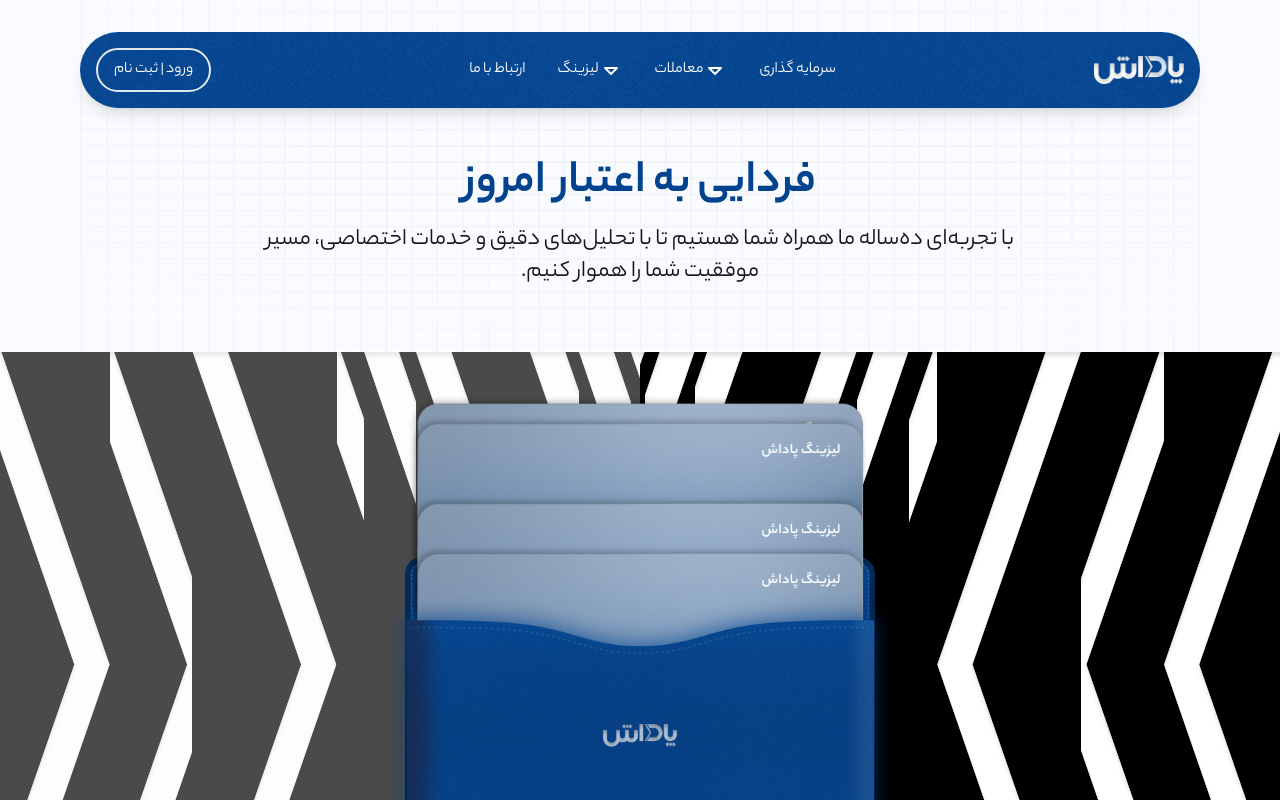
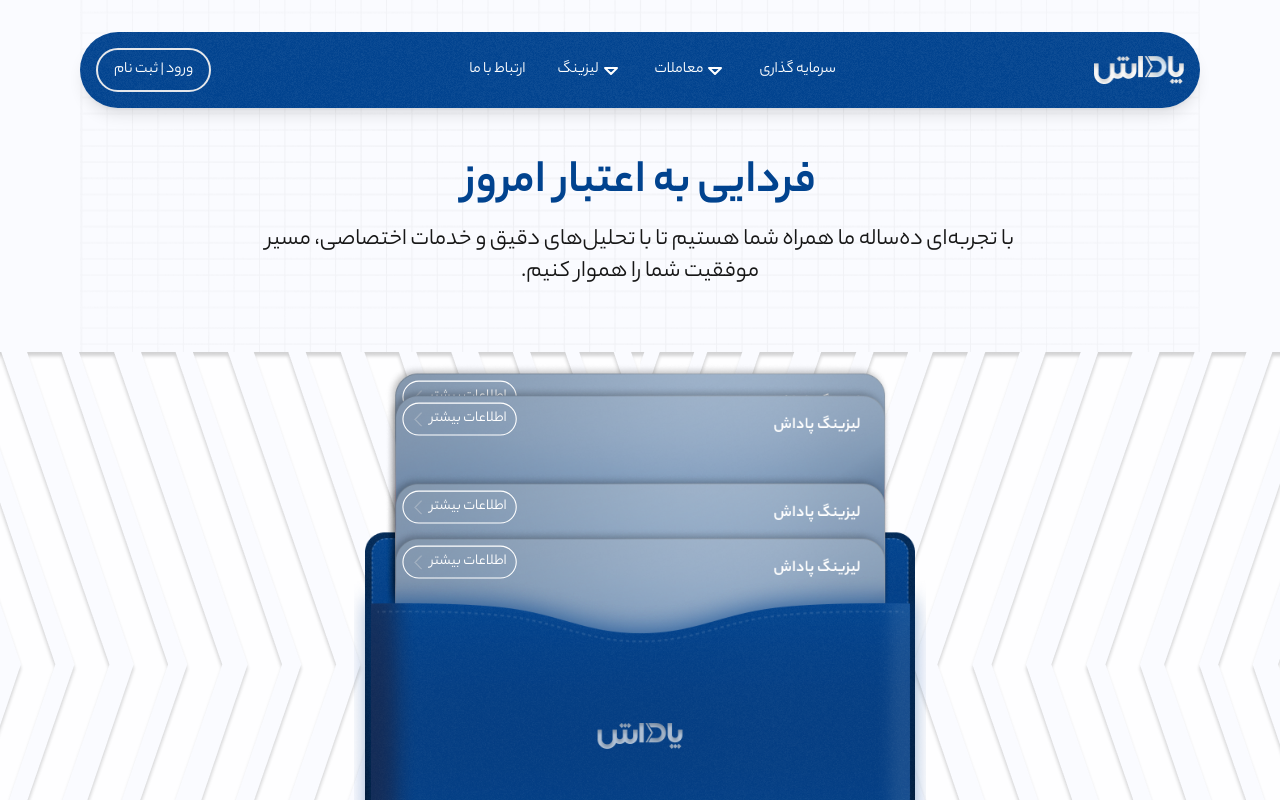
Before and after one commit to danialnoaein/pphh, a Next.js app: page / in a window 1280 px wide. Shown: the top 800 px of the page. Built offline with nearby package versions, Linux system fonts and the light colour scheme.

Commit message:
fix issue in card style

```diff
--- /dev/null
+++ b/public/arrowLeft.tsx
@@ -0,0 +1,18 @@
+const ArrowLeft = () => {
+  return (
+    <svg
+      width="16"
+      height="16"
+      viewBox="0 0 24 25"
+      fill="none"
+      xmlns="http://www.w3.org/2000/svg"
+    >
+      <path
+        d="M12.3639 4.2535L12.3639 4.25359L4.51185 12.5666L4.1876 12.9099L4.51181 13.2532L12.3638 21.5682L12.3638 21.5682L12.3686 21.5732C12.4147 21.6207 12.4509 21.6769 12.4751 21.7386C12.4994 21.8002 12.5111 21.8661 12.5097 21.9323C12.5082 21.9985 12.4936 22.0638 12.4667 22.1243C12.4399 22.1849 12.4012 22.2395 12.3531 22.2849C12.3049 22.3304 12.2482 22.3659 12.1862 22.3892C12.1242 22.4126 12.0582 22.4234 11.992 22.4211C11.9258 22.4187 11.8608 22.4033 11.8006 22.3755C11.7404 22.3478 11.6864 22.3084 11.6416 22.2597L11.6416 22.2596L11.6369 22.2546L3.13687 13.2536L3.13667 13.2534C3.0489 13.1606 3 13.0377 3 12.9099C3 12.7822 3.0489 12.6593 3.13667 12.5664L3.13685 12.5662L11.6368 3.56633C11.6819 3.51858 11.736 3.48019 11.7959 3.45335C11.8559 3.4265 11.9205 3.41173 11.9862 3.40987C12.0519 3.40801 12.1173 3.41911 12.1786 3.44252C12.24 3.46593 12.2962 3.50121 12.3439 3.54633C12.3917 3.59145 12.4301 3.64553 12.4569 3.70549C12.4838 3.76545 12.4985 3.8301 12.5004 3.89577C12.5022 3.96144 12.4912 4.02683 12.4677 4.08821C12.4443 4.14959 12.4091 4.20576 12.3639 4.2535Z"
+        stroke="#E3E3E3"
+        strokeOpacity="0.41"
+      />
+    </svg>
+  );
+};
+export default ArrowLeft;
--- a/src/app/globals.css
+++ b/src/app/globals.css
@@ -25,12 +25,12 @@
 }
 
 .cards-section-bg-right {
-  background-image: url("/images/felesh-ha.svg");
+  background-image: url("/images/cards-section-right-bg.png");
   background-repeat: no-repeat;
   background-position: top right;
 }
 .cards-section-bg-left {
-  background-image: url("/images/felesh-ha.svg");
+  background-image: url("/images/cards-section-left-bg.png");
   background-repeat: no-repeat;
   background-position: top left;
 }
--- a/src/views/pages/home/Cards.tsx
+++ b/src/views/pages/home/Cards.tsx
@@ -2,6 +2,7 @@
 import Link from "next/link";
 import { useEffect, useState } from "react";
 import styled, { css } from "styled-components";
+import ArrowLeft from "../../../../public/arrowLeft";
 
 const AnimatedCard = styled.div.withConfig({
   shouldForwardProp: (prop) => !["top", "ishovered", "isactive"].includes(prop),
@@ -65,7 +66,7 @@
         <div className="flex-1 cards-section-bg-right h-[360px] md:h-[512px]"></div>
         <div className="flex-1 cards-section-bg-left h-[360px] md:h-[512px]"></div>
       </div>
-      <div className="container mx-auto justify-center flex mt-[-7rem] md:mt-[-10rem]">
+      {/* <div className="container mx-auto justify-center flex mt-[-7rem] md:mt-[-10rem]">
         <div className="w-[320px] md:w-[512px] text-center justify-center items-center flex flex-col relative">
           <div className="absolute">
             <Image
@@ -112,6 +113,62 @@
             />
           </div>
         </div>
+      </div> */}
+      <div className="container mx-auto justify-center flex mt-[-7rem] md:mt-[-10rem] md:scale-110">
+        <div className="w-[310px] md:w-[500px] text-center justify-center items-center flex flex-col relative">
+          <div className="absolute">
+            <Image
+              src={"/images/cards-pocket-bg.png"}
+              alt={"section"}
+              width={520}
+              height={420}
+            />
+          </div>
+
+          <div className="absolute">
+            {[3, 2, 1, 0].map((top, index) => (
+              <AnimatedCard
+                key={index}
+                top={top}
+                isactive={activeCard === index && hoveredCard !== index}
+                ishovered={hoveredCard === index}
+                onMouseEnter={() => setHoveredCard(index)}
+                onMouseLeave={() => setHoveredCard(null)}
+                className="group"
+              >
+                <Image
+                  src={"/images/pocket-card-bg.png"}
+                  alt={"section"}
+                  width={520}
+                  height={420}
+                />
+                <div className="absolute top-4 right-4 text-white text-lg font-bold">
+                  {/* عنوان کارت */}
+                </div>
+                <div className="absolute top-4 left-4 flex items-center space-x-2">
+                  <Link
+                    href={"#"}
+                    className="border border-white rounded-2xl px-2 text-sm py-1 flex items-center text-white"
+                  >
+                    <span>اطلاعات بیشتر</span>
+                    <div>
+                      <ArrowLeft />
+                    </div>
+                  </Link>
+                </div>
+              </AnimatedCard>
+            ))}
+          </div>
+
+          <div className="absolute md:w-[520px] bottom-[-104px] md:bottom-[-178px] m-[-10px] md:m-[8px]">
+            <Image
+              src={"/images/cards-pocket.png"}
+              alt={"section"}
+              width={600}
+              height={460}
+            />
+          </div>
+        </div>
       </div>
     </div>
   );
```
